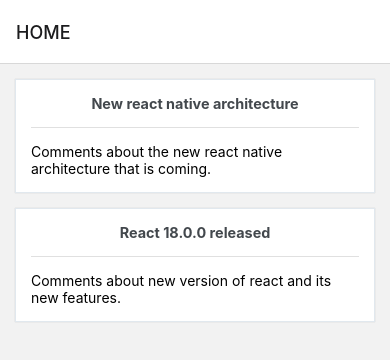
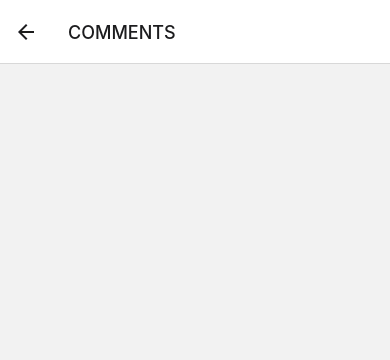
Before and after one commit to osielmesa/commentify, a React Native app: screen /COMMENTS in a window 390 px wide. Shown: the top 360 px of the page. Built offline with nearby package versions, Linux system fonts and the light colour scheme.

Commit message:
Adding comments screen and article press handler
- Adding comments screen
- Adding onPress handler for articles items
- Adding theme for react native elements and project in general

```diff
--- a/App.tsx
+++ b/App.tsx
@@ -16,16 +16,21 @@
   StyleSheet,
 } from 'react-native';
 import { NavigationContainer } from '@react-navigation/native';
+import { ThemeProvider } from '@rneui/themed';
+
 import AppNavigation from './src/navigation/main';
+import { theme } from './src/theme';
 
 const App: React.FC = () => {
   const isDarkMode = useColorScheme() === 'dark';
   return (
     <NavigationContainer>
-      <SafeAreaView style={styles.container}>
-        <StatusBar barStyle={isDarkMode ? 'light-content' : 'dark-content'} />
-        <AppNavigation />
-      </SafeAreaView>
+      <ThemeProvider theme={theme}>
+        <SafeAreaView style={styles.container}>
+          <StatusBar barStyle={isDarkMode ? 'light-content' : 'dark-content'} />
+          <AppNavigation />
+        </SafeAreaView>
+      </ThemeProvider>
     </NavigationContainer>
   );
 };
--- a/src/commons/screenNames.ts
+++ b/src/commons/screenNames.ts
@@ -1,7 +1,9 @@
 export type ScreenNamesType = {
   home: string;
+  comments: string;
 };
 
 export const screenNames: ScreenNamesType = {
   home: 'HOME',
+  comments: 'COMMENTS',
 };
--- a/src/components/home/articleItem/index.tsx
+++ b/src/components/home/articleItem/index.tsx
@@ -1,18 +1,32 @@
-import React from 'react';
-import { ListRenderItem } from 'react-native';
+import React, { useCallback } from 'react';
+import { TouchableOpacity } from 'react-native';
 import { Card } from '@rneui/themed';
 
 import { ArticleType } from '../../../services/articles';
 import CustomText from '../../text';
 
-const ArticleItem: ListRenderItem<ArticleType> = ({ item }) => {
-  const { title, description } = item;
+interface ArticleItemType {
+  article: ArticleType;
+  onPress?: Function;
+}
+
+const ArticleItem: React.FC<ArticleItemType> = ({ article, onPress }) => {
+  const { title, description } = article;
+
+  const onPressHandler = useCallback(() => {
+    if (onPress) {
+      onPress(article);
+    }
+  }, [article, onPress]);
+
   return (
-    <Card containerStyle={{ marginTop: 15 }}>
-      <Card.Title>{title}</Card.Title>
-      <Card.Divider />
-      <CustomText text={description} />
-    </Card>
+    <TouchableOpacity onPress={onPressHandler}>
+      <Card containerStyle={{ marginTop: 15 }}>
+        <Card.Title>{title}</Card.Title>
+        <Card.Divider />
+        <CustomText text={description} />
+      </Card>
+    </TouchableOpacity>
   );
 };
 
--- a/src/navigation/main/index.tsx
+++ b/src/navigation/main/index.tsx
@@ -1,7 +1,9 @@
 import React from 'react';
 import { createNativeStackNavigator } from '@react-navigation/native-stack';
+
 import HomeScreen from '../../screens/Home';
 import { screenNames } from '../../commons/screenNames';
+import CommentsScreen from '../../screens/Comments';
 
 const Stack = createNativeStackNavigator();
 
@@ -9,6 +11,7 @@
   return (
     <Stack.Navigator>
       <Stack.Screen name={screenNames.home} component={HomeScreen} />
+      <Stack.Screen name={screenNames.comments} component={CommentsScreen} />
     </Stack.Navigator>
   );
 };
--- /dev/null
+++ b/src/screens/Comments/index.tsx
@@ -0,0 +1,10 @@
+import React from 'react';
+import { View, StyleSheet } from 'react-native';
+
+const CommentsScreen: React.FC = () => {
+  return <View></View>;
+};
+
+const styles = StyleSheet.create({});
+
+export default CommentsScreen;
--- a/src/screens/Home/index.tsx
+++ b/src/screens/Home/index.tsx
@@ -1,18 +1,27 @@
 import React from 'react';
 import { View, Text, FlatList } from 'react-native';
+import { useNavigation } from '@react-navigation/native';
+
 import useFetch from '../../hooks/useFetch';
-import { getArticlesEndpoint } from '../../services/articles';
+import { ArticleType, getArticlesEndpoint } from '../../services/articles';
 import ArticleItem from '../../components/home/articleItem';
+import { screenNames } from '../../commons/screenNames';
 
 const HomeScreen: React.FC = () => {
+  const navigation = useNavigation();
   const articlesRes = useFetch(getArticlesEndpoint, { mockArticles: true });
-  console.log('osiel', articlesRes);
+
+  const onArticlePressHandler = (article: ArticleType) => {
+    navigation.navigate(screenNames.comments);
+  };
 
   if (articlesRes.response) {
     return (
       <FlatList
         data={articlesRes.response}
-        renderItem={ArticleItem}
+        renderItem={({ item }: { item: ArticleType }) => (
+          <ArticleItem article={item} onPress={onArticlePressHandler} />
+        )}
         keyExtractor={item => item.id}
       />
     );
@@ -20,7 +29,7 @@
 
   return (
     <View>
-      <Text>Home screen</Text>
+      <Text>Loading articles...</Text>
     </View>
   );
 };
--- /dev/null
+++ b/src/theme/index.ts
@@ -0,0 +1,12 @@
+export const theme = {
+  Button: {
+    raised: true,
+  },
+  colors: {
+    primary: '#2E40C6',
+    grey: '#BDBDBD',
+    white: '#FFFFFF',
+    darkBlue: '#292C4A',
+    middleBlue: '#2937A2',
+  },
+};
```
